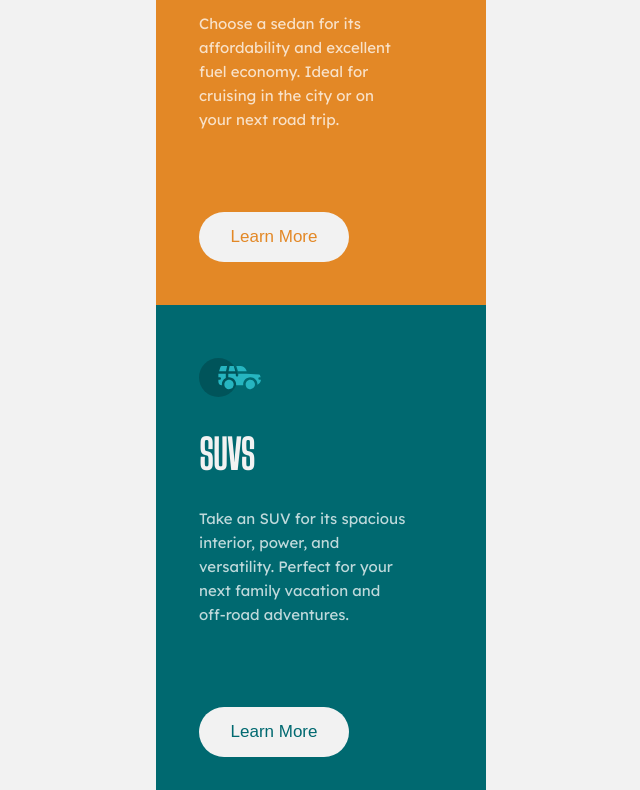
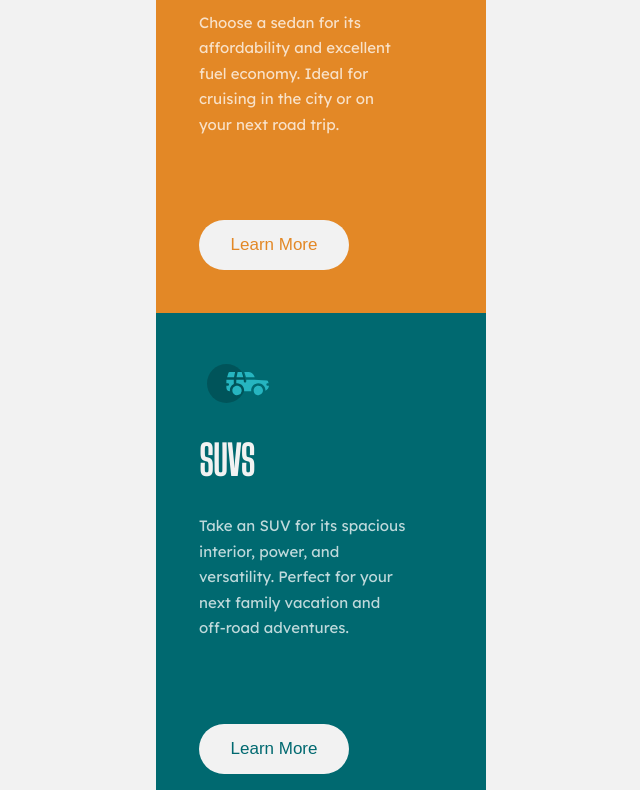
Before and after one commit to iormes/3ColumnPreviewCard-Challenge, a plain HTML site: page index.html in a window 1280 px wide. Shown: the part 290-1080 px from the top of the page, without its empty margins (319-959 px from the left). Drawn offline with Linux system fonts and the light colour scheme.

Commit message:
Update styles.css

```diff
--- a/styles.css
+++ b/styles.css
@@ -14,7 +14,7 @@ p{
     margin-top: 28px;
     max-width: 210px;
 
-    line-height: 1.6;
+    line-height: 1.7;
 }
 
 h1 {
@@ -32,14 +32,14 @@ button{
     height: 50px;
 
     font-size: 17px;
-    margin-top: 65px;
+    margin-top: 68px;
 }
 
 img{
     width: 62px;
     height: auto;
 
-    margin: 10px 0 0 0;
+    margin: 8px 0 0 8px;
 }
 
 @media (min-width: 375px) and (max-width: 1440px){
```
